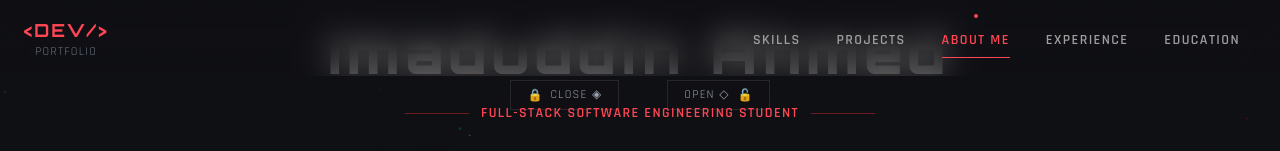
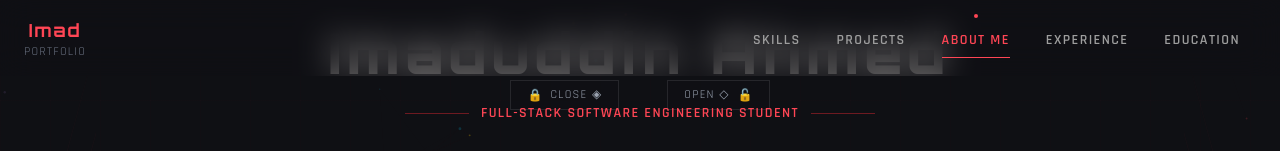
Before and after one commit to ImadCreates/my-portfolio, a React (Vite) app: page / in a window 1280 px wide. Shown: the top 151 px of the page. Built offline with nearby package versions, Linux system fonts and the light colour scheme.

Commit message:
Rename home branding to Imad

```diff
--- a/src/components/Footer.jsx
+++ b/src/components/Footer.jsx
@@ -14,7 +14,7 @@ export default function Footer({ onNavigate }) {
           {/* Left */}
           <div>
             <div className="font-orbitron font-black text-lg text-white tracking-widest mb-1">
-              &lt;DEV/&gt;
+              Imad
             </div>
             <p className="font-rajdhani text-xs text-gray-600 tracking-widest">
               {personalInfo.tagline.toUpperCase()}
--- a/src/components/Navbar.jsx
+++ b/src/components/Navbar.jsx
@@ -51,7 +51,7 @@ export default function Navbar({ activeSection, onNavigate }) {
             className="font-orbitron font-bold text-lg tracking-widest"
             style={{ color: '#ff4655' }}
           >
-            &lt;DEV/&gt;
+            Imad
           </span>
           <span className="font-rajdhani text-xs text-gray-500 block tracking-widest uppercase">
             Portfolio
```
